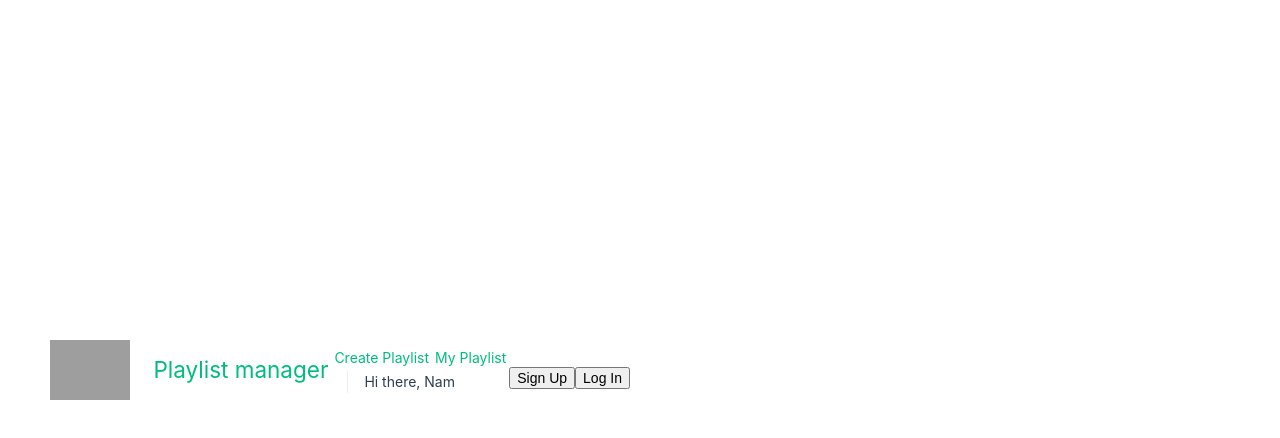
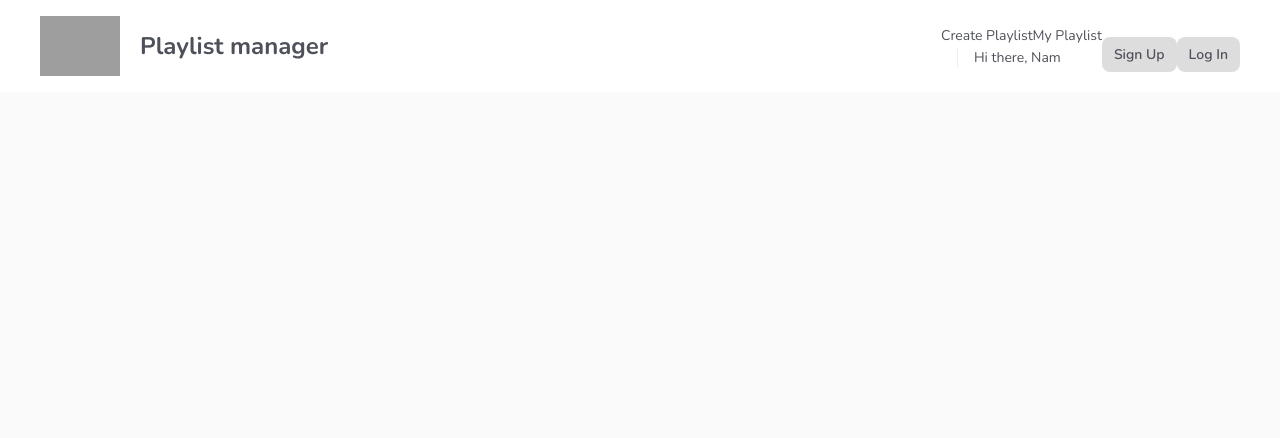
Before and after one commit to tuannamnguyen/playlist-manager-fe, a Vue app: page /create_playlist in a window 1280 px wide. Shown: the top 438 px of the page. Built offline with nearby package versions, Linux system fonts and the light colour scheme; grey boxes are pictures that could not be loaded.

Commit message:
update global css

```diff
--- a/src/assets/base.css
+++ /dev/null
@@ -1,86 +0,0 @@
-/* color palette from <https://github.com/vuejs/theme> */
-:root {
-  --vt-c-white: #ffffff;
-  --vt-c-white-soft: #f8f8f8;
-  --vt-c-white-mute: #f2f2f2;
-
-  --vt-c-black: #181818;
-  --vt-c-black-soft: #222222;
-  --vt-c-black-mute: #282828;
-
-  --vt-c-indigo: #2c3e50;
-
-  --vt-c-divider-light-1: rgba(60, 60, 60, 0.29);
-  --vt-c-divider-light-2: rgba(60, 60, 60, 0.12);
-  --vt-c-divider-dark-1: rgba(84, 84, 84, 0.65);
-  --vt-c-divider-dark-2: rgba(84, 84, 84, 0.48);
-
-  --vt-c-text-light-1: var(--vt-c-indigo);
-  --vt-c-text-light-2: rgba(60, 60, 60, 0.66);
-  --vt-c-text-dark-1: var(--vt-c-white);
-  --vt-c-text-dark-2: rgba(235, 235, 235, 0.64);
-}
-
-/* semantic color variables for this project */
-:root {
-  --color-background: var(--vt-c-white);
-  --color-background-soft: var(--vt-c-white-soft);
-  --color-background-mute: var(--vt-c-white-mute);
-
-  --color-border: var(--vt-c-divider-light-2);
-  --color-border-hover: var(--vt-c-divider-light-1);
-
-  --color-heading: var(--vt-c-text-light-1);
-  --color-text: var(--vt-c-text-light-1);
-
-  --section-gap: 160px;
-}
-
-@media (prefers-color-scheme: dark) {
-  :root {
-    --color-background: var(--vt-c-black);
-    --color-background-soft: var(--vt-c-black-soft);
-    --color-background-mute: var(--vt-c-black-mute);
-
-    --color-border: var(--vt-c-divider-dark-2);
-    --color-border-hover: var(--vt-c-divider-dark-1);
-
-    --color-heading: var(--vt-c-text-dark-1);
-    --color-text: var(--vt-c-text-dark-2);
-  }
-}
-
-*,
-*::before,
-*::after {
-  box-sizing: border-box;
-  margin: 0;
-  font-weight: normal;
-}
-
-body {
-  min-height: 100vh;
-  color: var(--color-text);
-  background: var(--color-background);
-  transition:
-    color 0.5s,
-    background-color 0.5s;
-  line-height: 1.6;
-  font-family:
-    Inter,
-    -apple-system,
-    BlinkMacSystemFont,
-    'Segoe UI',
-    Roboto,
-    Oxygen,
-    Ubuntu,
-    Cantarell,
-    'Fira Sans',
-    'Droid Sans',
-    'Helvetica Neue',
-    sans-serif;
-  font-size: 15px;
-  text-rendering: optimizeLegibility;
-  -webkit-font-smoothing: antialiased;
-  -moz-osx-font-smoothing: grayscale;
-}
--- a/src/assets/main.css
+++ b/src/assets/main.css
@@ -1,35 +1,85 @@
-@import './base.css';
+/* custom font */
+@import url('https://fonts.googleapis.com/css2?family=Nunito:wght@200;300;400;600;700;800;900&display=swap');
 
-#app {
-  max-width: 1280px;
-  margin: 0 auto;
-  padding: 2rem;
-  font-weight: normal;
+/* variables */
+:root {
+  --primary: #4f515a;
+  --secondary: #ddd;
+  --warning: #da0f41;
 }
 
-a,
-.green {
-  text-decoration: none;
-  color: hsla(160, 100%, 37%, 1);
-  transition: 0.4s;
-  padding: 3px;
+/* base styles  */
+* {
+  margin: 0;
+  padding: 0;
+  font-family: 'Nunito', sans-serif;
+  color: var(--primary);
 }
 
-@media (hover: hover) {
-  a:hover {
-    background-color: hsla(160, 100%, 37%, 0.2);
-  }
+body {
+  background: #fafafa;
 }
 
-@media (min-width: 1024px) {
-  body {
-    display: flex;
-    place-items: center;
-  }
+a {
+  text-decoration: none;
+}
 
-  #app {
-    display: grid;
-    grid-template-columns: 1fr 1fr;
-    padding: 0 2rem;
-  }
+/* buttons */
+button,
+.btn {
+  background: var(--secondary);
+  border-radius: 8px;
+  border: 0;
+  padding: 8px 12px;
+  font-weight: 600;
+  cursor: pointer;
+  display: inline-block;
 }
+
+button:hover,
+.btn:hover {
+  background: var(--primary);
+  color: white;
+}
+
+button:disabled {
+  opacity: 0.5;
+  color: var(--primary);
+  background: var(--secondary);
+  cursor: not-allowed;
+}
+
+/* forms */
+form {
+  max-width: 400px;
+  margin: 0 auto;
+  padding: 30px;
+  border-radius: 8px;
+  box-shadow: 1px 2px 3px rgba(50, 50, 50, 0.05);
+  border: 1px solid var(--secondary);
+  background: white;
+}
+
+.buttons {
+  display: flex;
+  justify-content: space-between;
+}
+
+input,
+textarea {
+  border: 0;
+  border-bottom: 1px solid var(--secondary);
+  padding: 10px;
+  outline: none;
+  display: block;
+  width: 100%;
+  box-sizing: border-box;
+  margin: 20px auto;
+}
+
+/* error text */
+.error {
+  color: var(--warning);
+  font-size: 14px;
+  margin: 16px 0;
+}
```
